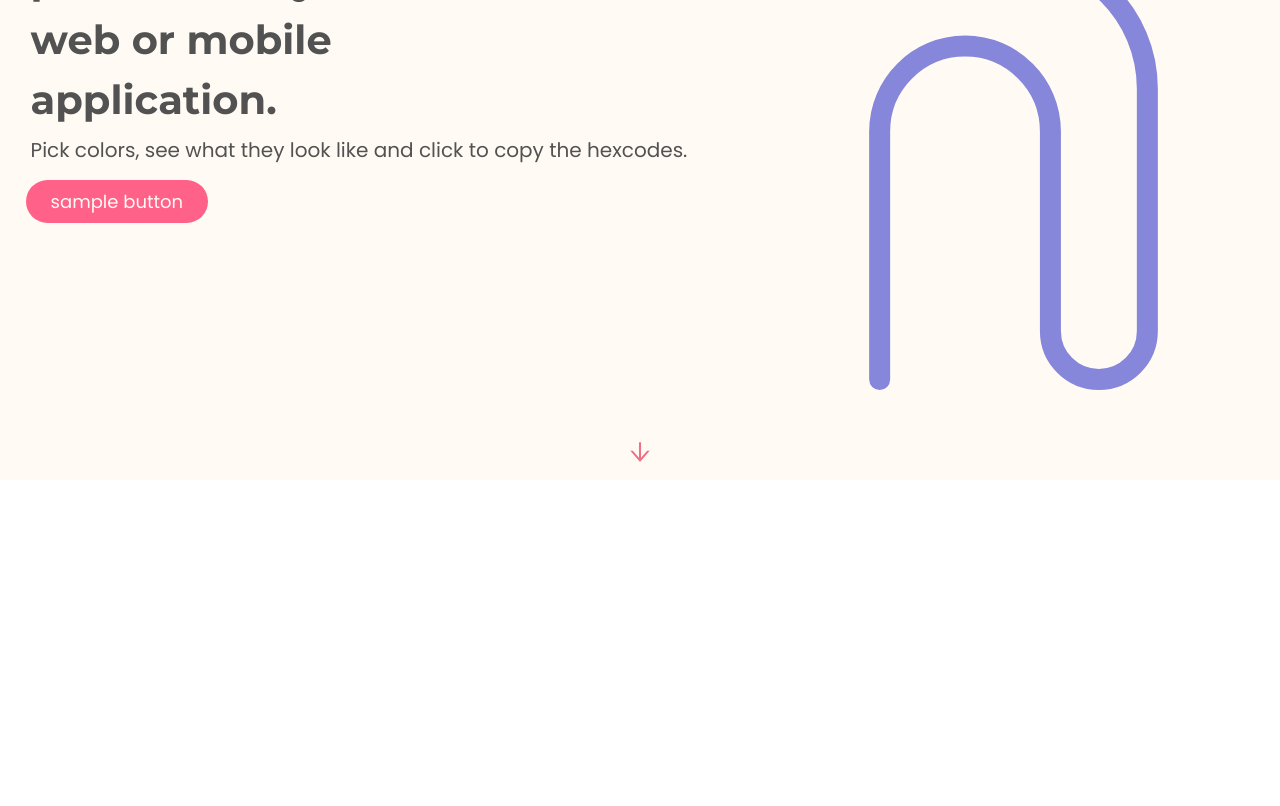
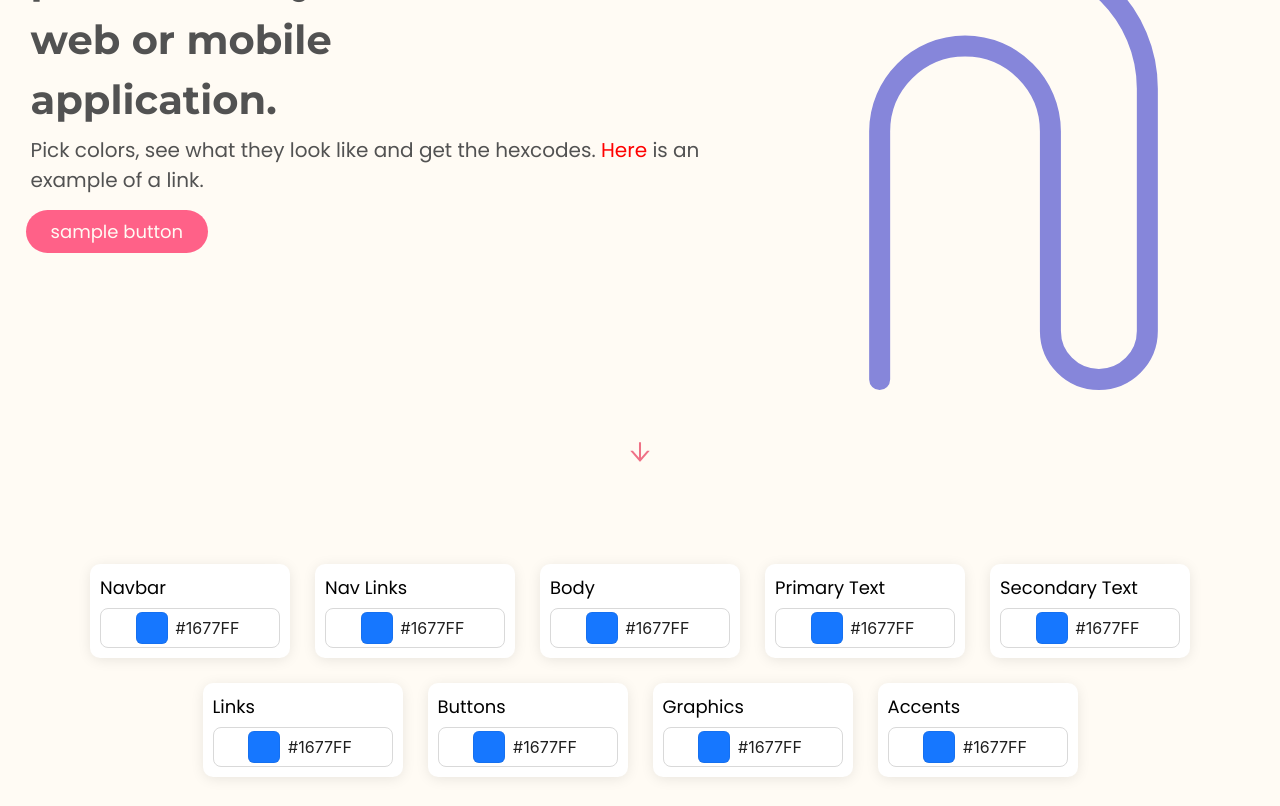
Before and after one commit to saadpocalypse/HueGen, a React (Create React App) app: page / in a window 1280 px wide. Shown: the part 320-1126 px from the top of the page. Before the commit the page ends 800 px from the top, so only its background shows below. Built offline with nearby package versions, Linux system fonts and the light colour scheme.

Commit message:
AntDesign Color Pickers added
Have to set up the components to actually change the color of things

```diff
--- a/package.json
+++ b/package.json
@@ -7,6 +7,7 @@
     "@testing-library/jest-dom": "^5.17.0",
     "@testing-library/react": "^13.4.0",
     "@testing-library/user-event": "^13.5.0",
+    "antd": "^5.16.2",
     "react": "^18.2.0",
     "react-dom": "^18.2.0",
     "react-router-dom": "^6.22.3",
--- a/src/pages/Home.js
+++ b/src/pages/Home.js
@@ -1,5 +1,6 @@
 import styles from "../styles/Home.module.css";
 import { ArrowDownOutlined, MenuOutlined } from "@ant-design/icons";
+import { ColorPicker, Space } from "antd";
 
 export default function Home() {
     return (
@@ -16,21 +17,23 @@ export default function Home() {
                     <p className={styles.activeLink}>Home</p>
                     <p className={styles.link}>Services</p>
                     <p className={styles.link}>Contact</p>
-                    <MenuOutlined className = {styles.burger}/>
+                    <MenuOutlined className={styles.burger} />
                 </div>
             </div>
 
             <div className={styles.sectionTwo}>
-                <div className = {styles.sectionContent}>
-                    <div className = {styles.sectionContentInnerDiv}>
+                <div className={styles.sectionContent}>
+                    <div className={styles.sectionContentInnerDiv}>
                         <div className={styles.text}>
                             <p className={styles.header}>
                                 The easiest way to generate color pallettes for
                                 your web or mobile application.
                             </p>
                             <p className={styles.tagLine}>
-                                Pick colors, see what they look like and click
-                                to copy the hexcodes.
+                                Pick colors, see what they look like and get the
+                                hexcodes.{" "}
+                                <span className={styles.linkBody}>Here</span> is
+                                an example of a link.
                             </p>
                         </div>
                         <button className={styles.button}>sample button</button>
@@ -42,7 +45,7 @@ export default function Home() {
                             viewBox="0 0 481 933"
                             fill="none"
                             xmlns="http://www.w3.org/2000/svg"
-                            className = {styles.graphic}
+                            className={styles.graphic}
                         >
                             <path
                                 d="M463.5 18H112.5C60.0329 18 17.5 60.533 17.5 113V113C17.5 165.467 60.033 208 112.5 208H240.5C363.659 208 463.5 307.84 463.5 431V834.75C463.5 879.347 427.347 915.5 382.75 915.5V915.5C338.153 915.5 302 879.347 302 834.75V502.25C302 423.688 238.313 360 159.75 360V360C81.1875 360 17.5 423.688 17.5 502.25V915.5"
@@ -54,7 +57,46 @@ export default function Home() {
                         </svg>
                     </div>
                 </div>
-                <ArrowDownOutlined className = {styles.icon}/>
+                <ArrowDownOutlined className={styles.icon} />
+            </div>
+
+            <div className = {styles.sectionThree}>
+                <div className={styles.colorPickerDiv}>
+                    <p className = {styles.colorTitle}>Navbar</p>
+                    <ColorPicker defaultValue="#1677ff" size="large" showText />
+                </div>
+                <div className={styles.colorPickerDiv}>
+                    <p className = {styles.colorTitle}>Nav Links</p>
+                    <ColorPicker defaultValue="#1677ff" size="large" showText />
+                </div>
+                <div className={styles.colorPickerDiv}>
+                    <p className = {styles.colorTitle}>Body</p>
+                    <ColorPicker defaultValue="#1677ff" size="large" showText />
+                </div>
+                <div className={styles.colorPickerDiv}>
+                    <p className = {styles.colorTitle}>Primary Text</p>
+                    <ColorPicker defaultValue="#1677ff" size="large" showText />
+                </div>
+                <div className={styles.colorPickerDiv}>
+                    <p className = {styles.colorTitle}>Secondary Text</p>
+                    <ColorPicker defaultValue="#1677ff" size="large" showText />
+                </div>
+                <div className={styles.colorPickerDiv}>
+                    <p className = {styles.colorTitle}>Links</p>
+                    <ColorPicker defaultValue="#1677ff" size="large" showText />
+                </div>
+                <div className={styles.colorPickerDiv}>
+                    <p className = {styles.colorTitle}>Buttons</p>
+                    <ColorPicker defaultValue="#1677ff" size="large" showText />
+                </div>
+                <div className={styles.colorPickerDiv}>
+                    <p className = {styles.colorTitle}>Graphics</p>
+                    <ColorPicker defaultValue="#1677ff" size="large" showText />
+                </div>
+                <div className={styles.colorPickerDiv}>
+                    <p className = {styles.colorTitle}>Accents</p>
+                    <ColorPicker defaultValue="#1677ff" size="large" showText />
+                </div>
             </div>
         </div>
     );
--- a/src/styles/Home.module.css
+++ b/src/styles/Home.module.css
@@ -106,8 +106,44 @@
     cursor: pointer;
 }
 
+.linkBody{
+    color: red;
+    cursor: pointer;
+}
+
 .burger{
     display: none;
+}
+
+.sectionThree{
+    margin-top: 100px;
+    padding-bottom: 100px;
+    display: flex;
+    padding-left: 5%;
+    padding-right: 5%;
+    justify-content: center;
+    flex-wrap: wrap;
+    gap: 25px;
+    align-items: center;
+}
+
+.colorPickerDiv{
+    background: white;
+    width: 200px;
+    padding: 10px;
+    border-radius: 10px;
+    display: flex;
+    flex-direction: column;
+    justify-content: center;
+    row-gap: 7px;
+    -webkit-box-shadow: 0px 2px 14px -1px rgba(0, 0, 0, 0.1);
+    -moz-box-shadow: 0px 2px 14px -1px rgba(0, 0, 0, 0.1);
+    box-shadow: 0px 2px 14px -1px rgba(0, 0, 0, 0.1);
+}
+
+.colorTitle{
+    font-family: 'Poppins', sans-serif;
+    font-size: large;
 }
 
 @media (max-width: 768px){
```
Also changed, not shown: 1 other file (tests, documents, lock files or other folders).
